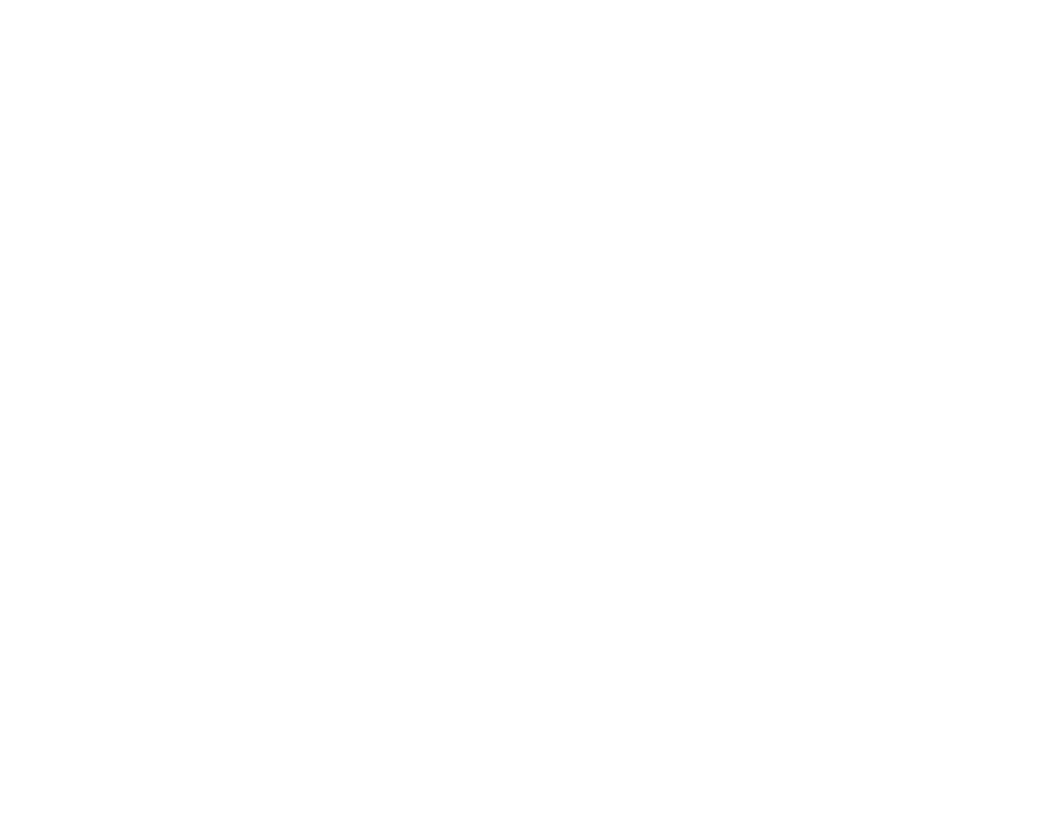
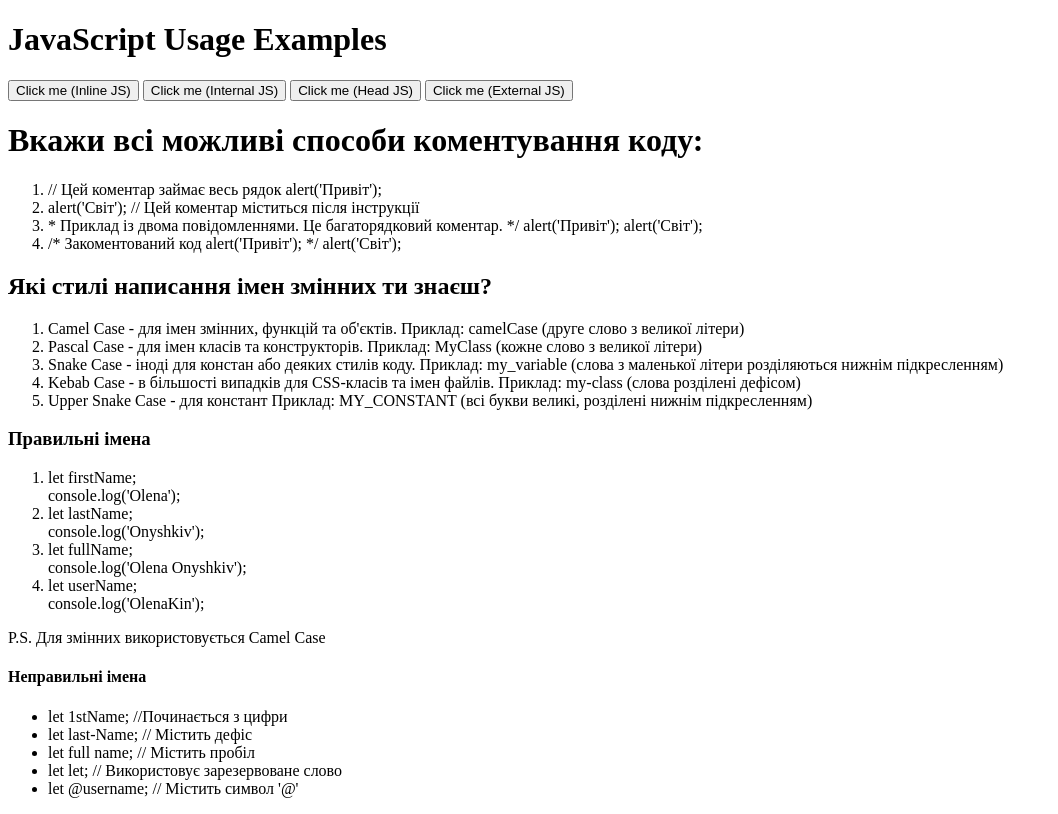
Before and after one commit to OlenaKin/Javascript1-HW, a plain HTML site: page index.html in a window 1280 px wide. Shown: the whole page, without its empty margins (0-1058 px from the left). Drawn offline with Linux system fonts and the light colour scheme.

Commit message:
Added all the points of the homework

```diff
--- a/index.html
+++ b/index.html
@@ -1,11 +1,100 @@
 <!DOCTYPE html>
-<html lang="en">
-<head>
-    <meta charset="UTF-8">
-    <meta name="viewport" content="width=device-width, initial-scale=1.0">
-    <title>Document</title>
-</head>
-<body>
+<html lang="uk">
+  <head>
+    <meta charset="UTF-8" />
+    <meta name="viewport" content="width=device-width, initial-scale=1.0" />
+    <title>JavaScript Usage Examples</title>
+    <!-- 1 JavaScript in the <head> section -->
+    <script>
+      document.addEventListener("DOMContentLoaded", function () {
+        console.log("JavaScript in the <head> section is loaded");
+        // Виконуємо якусь дію після завантаження сторінки
+        document
+          .getElementById("headButton")
+          .addEventListener("click", function () {
+            alert("Hello from JS in the <head> section!");
+          });
+      });
+    </script>
+  </head>
+  <body>
+    <h1>JavaScript Usage Examples</h1>
 
-</body>
+    <!-- 2 Inline JavaScript in HTML -->
+    <button onclick="alert('Hello')">Click me (Inline JS)</button>
+
+    <!-- 3 Internal JavaScript in <script> tag -->
+    <script>
+      function showMessage() {
+        alert("Hello");
+      }
+    </script>
+    <button onclick="showMessage()">Click me (Internal JS)</button>
+
+    <!--4 Button for the <head> section script -->
+    <button id="headButton">Click me (Head JS)</button>
+
+    <!-- 5 External JavaScript in a separate file -->
+    <button id="externalButton">Click me (External JS)</button>
+    <script src="./main.js"></script>
+
+    <!-- 6 JavaScript in the <body> section -->
+    <script>
+      console.log("JavaScript in the <body> section is loaded");
+    </script>
+
+    <div>
+      <h1>Вкажи всі можливі способи коментування коду:</h1>
+      <ol>
+        <li>// Цей коментар займає весь рядок alert('Привіт');</li>
+        <li> alert('Світ'); // Цей коментар міститься після інструкції</li>
+        <li>
+          * Приклад із двома повідомленнями. Це багаторядковий коментар. */
+          alert('Привіт'); alert('Світ');
+        </li>
+        <li>/* Закоментований код alert('Привіт'); */ alert('Світ');</li>
+      </ol>
+    </div>
+
+    <div>
+        <h2>Які стилі написання імен змінних ти знаєш?</h2>
+        <ol>
+            <li>Camel Case - для імен змінних, функцій та об'єктів.
+                Приклад: camelCase (друге слово з великої літери)</li>
+            <li>Pascal Case - для імен класів та конструкторів.
+                Приклад: MyClass (кожне слово з великої літери)</li>
+            <li>Snake Case - іноді для констан або деяких стилів коду.
+                Приклад: my_variable (слова з маленької літери розділяються нижнім підкресленням)</li>
+            <li>Kebab Case - в більшості випадків для CSS-класів та імен файлів.
+                Приклад: my-class (слова розділені дефісом)</li>
+            <li>Upper Snake Case - для констант
+                Приклад: MY_CONSTANT (всі букви великі, розділені нижнім підкресленням)</li>
+        </ol>
+    </div>
+    <div>
+      <h3>Правильні імена</h3>
+      <ol>
+      <li>let firstName;<br> <!--вибачаюсь за некорректне використання тегу))-->
+        console.log('Olena');
+      </li>
+      <li>let lastName;<br>
+        console.log('Onyshkiv');</li>
+      <li>let fullName;<br>
+        console.log('Olena Onyshkiv');</li>
+      <li>let userName;<br>
+        console.log('OlenaKin');</li>
+    </ol>
+    <p>P.S. Для змінних використовується Camel Case</p>
+    </div>
+    <div>
+      <h4>Неправильні імена</h4>
+      <ul>
+        <li>let 1stName; //Починається з цифри</li>
+      <li>let last-Name; // Містить дефіс</li>
+      <li> let full name;   // Містить пробіл</li>
+      <li>let let;         // Використовує зарезервоване слово</li>
+      <li>let @username;   // Містить символ '@'</li>
+    </ul>
+    </div>
+  </body>
 </html>
--- a/main.js
+++ b/main.js
@@ -0,0 +1,19 @@
+document.addEventListener('DOMContentLoaded', function() {
+    const button = document.getElementById('externalButton');
+    button.addEventListener('click', function() {
+        alert('Button clicked!');
+    });
+});
+
+
+
+
+//2 Правильні імена
+let firstName;
+console.log('Olena');
+let lastName;
+console.log('Onyshkiv');
+let fullName;
+console.log('Olena Onyshkiv');
+let userName;
+console.log('OlenaKin');
```
